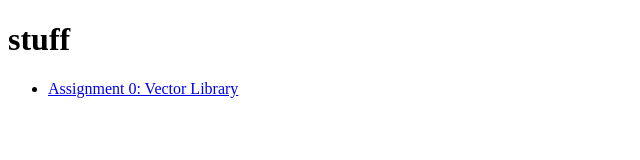
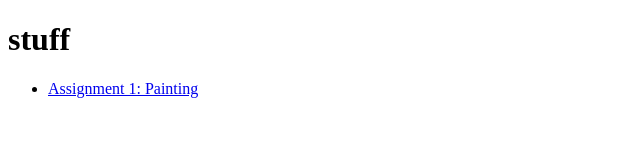
Before and after one commit to kevaradh/CSE-160, a plain HTML site: page index.html in a window 1280 px wide. Shown: the full height of the page, 0-640 px from the left. Drawn offline with Linux system fonts and the light colour scheme.

Commit message:
index.html

```diff
--- a/index.html
+++ b/index.html
@@ -7,7 +7,7 @@
     <h1>stuff</h1>
     <ul>
         <!-- Remember to use use relative paths to your html files so it works both locally and on Github Pages -->
-        <li><a href="asgn0/asg0.html">Assignment 0: Vector Library</a></li>
+        <li><a href="asgn1/src/asgn1.html">Assignment 1: Painting</a></li>
         <!-- et cetera. Remember to add a new link for each assignment. -->
         <!-- Feel free to customize your index.html however you want! -->
     </ul>
```
